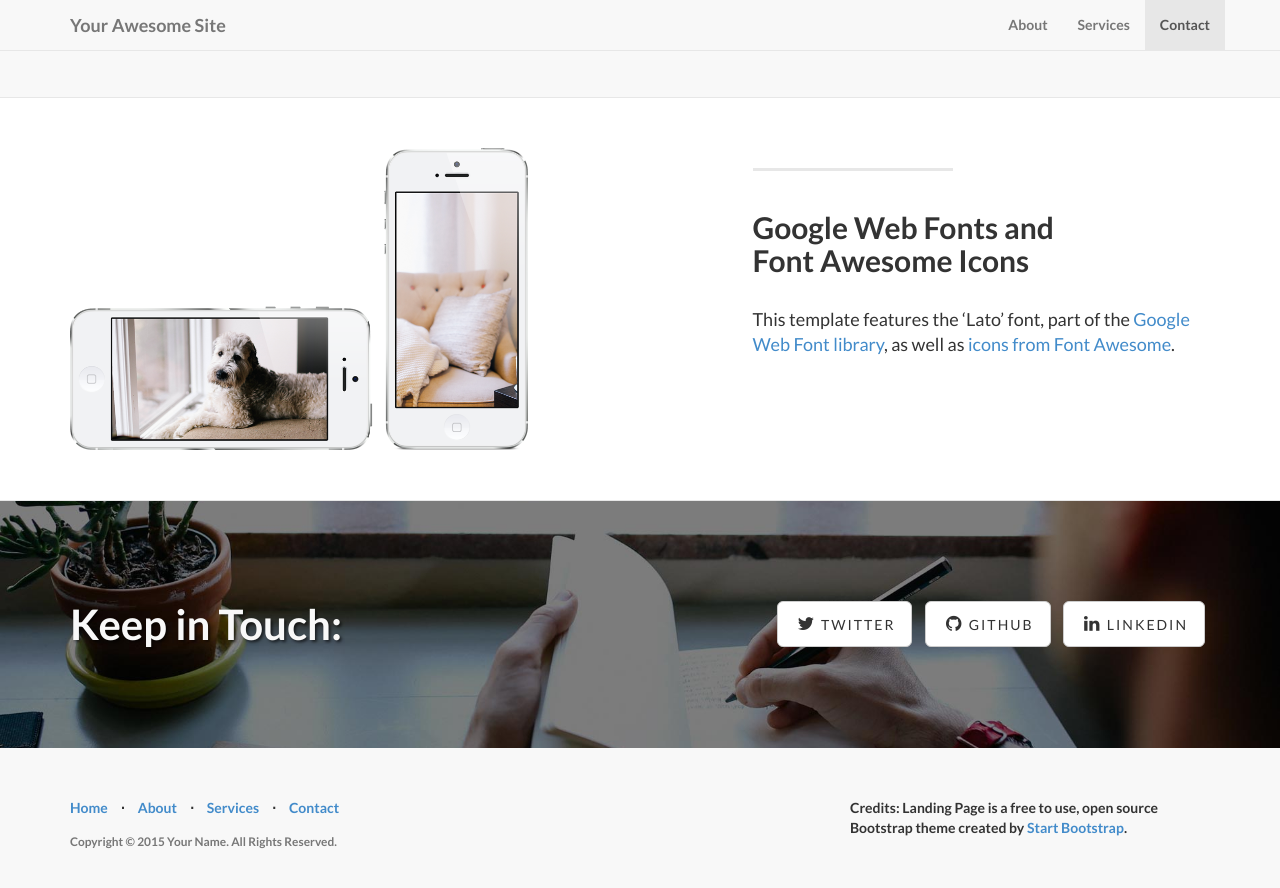
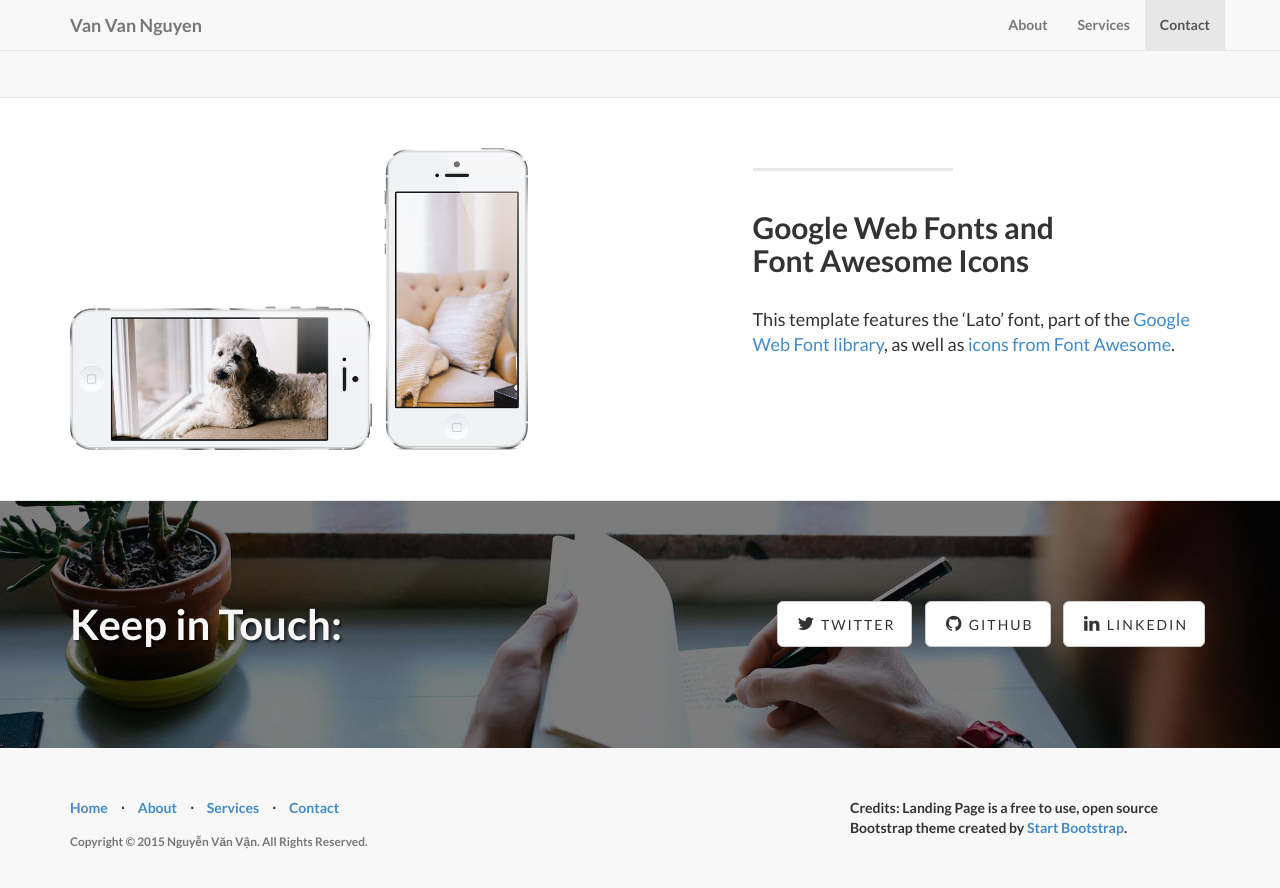
Before and after one commit to vangiacoder/landing-page, a Jekyll site: the page built from index.html, in a window 1280 px wide and 900 px high, scrolled down 1902 px. Shown: the top 888 px of the window. Built offline with Jekyll 4.4.1, drawn with Linux system fonts in a browser that asks for light colours; nearby versions of some CDN libraries; library files that are not in the unit come from our copies; some of the changed lines change nothing that is shown.

Commit message:
Changes configuration

```diff
--- a/_config.yml
+++ b/_config.yml
@@ -2,15 +2,14 @@
 #      Main Configs       #
 # ----------------------- #
 
-url: http://yoursite.com
-title: Your Awesome Site
+url: https://vegetaz.github.io/
+title: Van Van Nguyen
 email: your-email@domain.com
-author: Your Name
+author: Nguyễn Văn Vận
 description: > # "Write an awesome description for your new site here.
-  You can edit this line in _config.yml. It will appear in your document
-  head meta (for Google search results) and in your feed.xml site
-  description.
-copyright: 'Copyright &copy; 2015 Your Name. All Rights Reserved.'
+  A hard-working person who is always responsible for assigned works and try to finish them with the best quality.
+  A good single-player as well as a team-player.
+copyright: 'Copyright &copy; 2015 Nguyễn Văn Vận. All Rights Reserved.'
 credits: 'Credits: Landing Page is a free to use, open source Bootstrap theme created by <a href="http://startbootstrap.com/">Start Bootstrap</a>.'
 
 # ----------------------- #
@@ -27,8 +26,8 @@ permalink: pretty
 
 social:
   - title: twitter
-    url: https://twitter.com/SBootstrap
+    url: https://twitter.com/vanfsn
   - title: github
-    url: https://github.com/IronSummitMedia/startbootstrap
+    url: https://github.com/vegetaz
   - title: linkedin
-    url:
+    url: https://www.linkedin.com/in/vanz25
```
